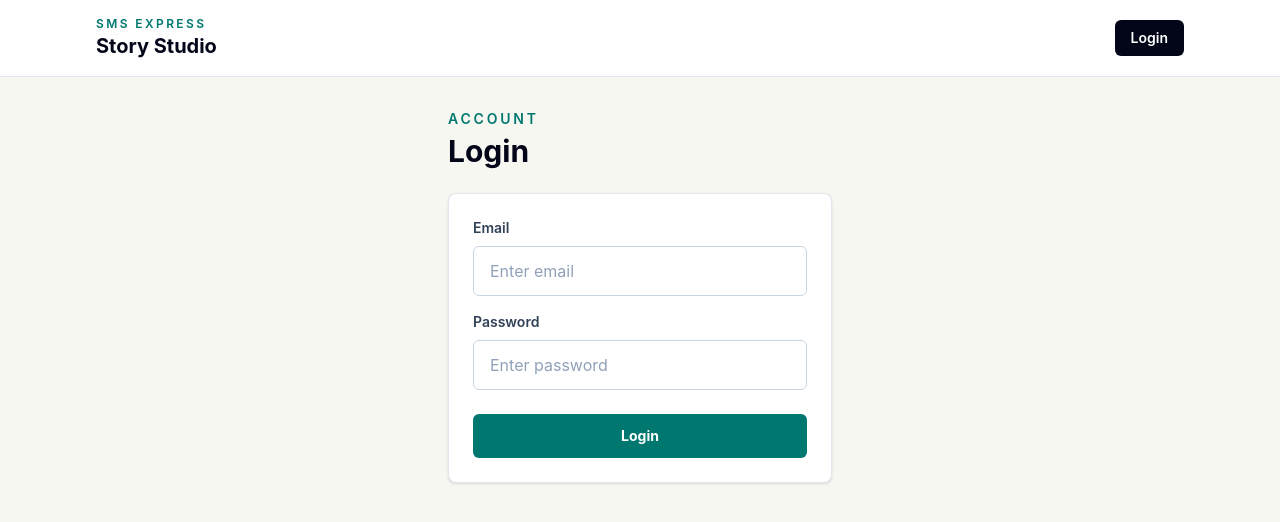
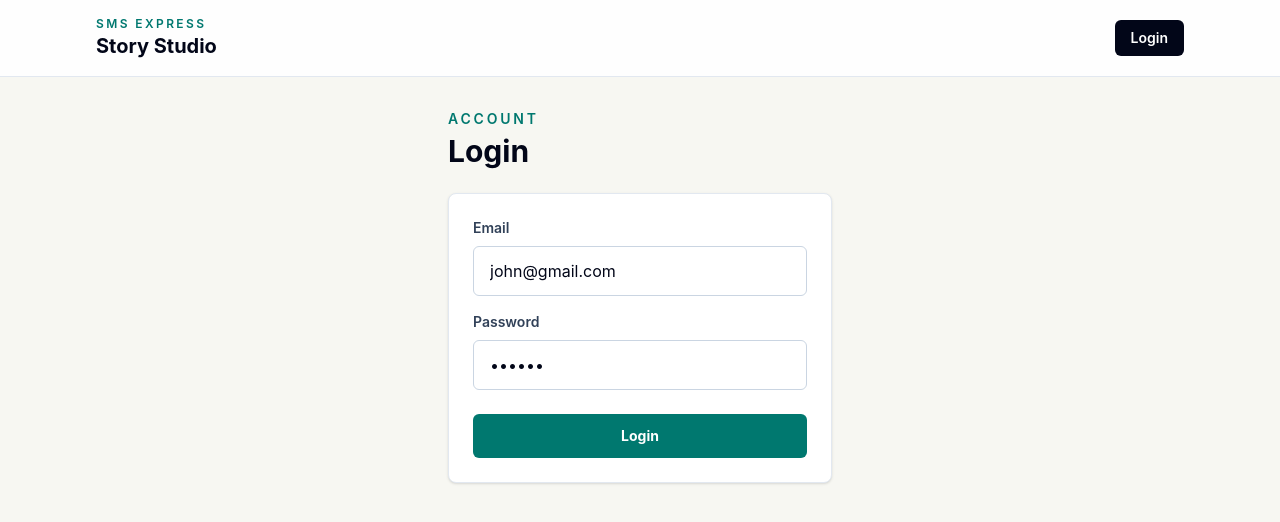
Before and after one commit to NKBelie/SMS-Express-App, a React (Vite) app: page /login in a window 1280 px wide. Shown: the top 522 px of the page. Built offline with nearby package versions, Linux system fonts and the light colour scheme.

Commit message:
pre-fill login form with default credentials

```diff
--- a/src/pages/Login.jsx
+++ b/src/pages/Login.jsx
@@ -5,8 +5,8 @@ import { loginUser } from '../services/authService'
 import { useAuth } from '../context/AuthContext'
 
 function Login() {
-  const [email, setEmail] = useState('')
-  const [password, setPassword] = useState('')
+  const [email, setEmail] = useState('john@gmail.com')
+  const [password, setPassword] = useState('123456')
   const [error, setError] = useState('')
   const { login } = useAuth()
   const navigate = useNavigate()
```
